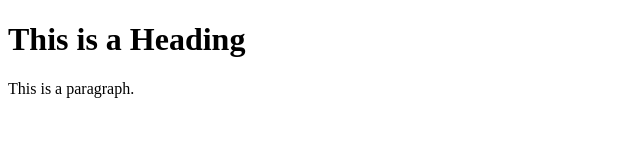
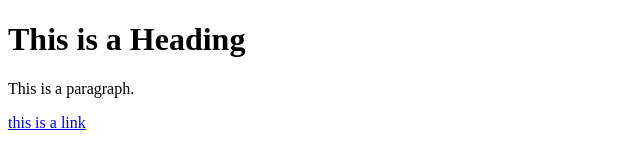
Before and after one commit to MoreiraTHI/learning-git, a plain HTML site: page index.html in a window 1280 px wide. Shown: the full height of the page, 0-640 px from the left. Drawn offline with Linux system fonts and the light colour scheme.

Commit message:
Update index.html
adding  <a> link tag

```diff
--- a/index.html
+++ b/index.html
@@ -7,6 +7,7 @@
 
 <h1>This is a Heading</h1>
 <p>This is a paragraph.</p>
+<a href="https://jesus.com">this is a link </a>
 
 </body>
 </html>
```
